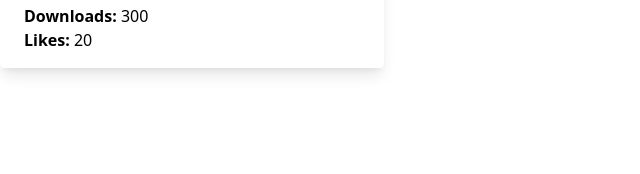
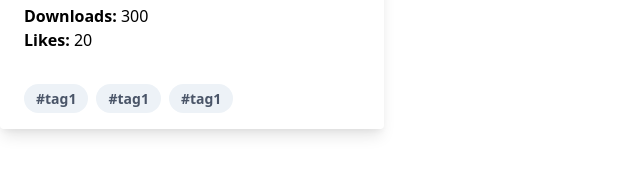
Before and after one commit to dstearle/react-image-gallery, a React (Create React App) app: page / in a window 1280 px wide. Shown: the part 362-536 px from the top of the page, without its empty margins (0-640 px from the left). Built offline with nearby package versions, Linux system fonts and the light colour scheme.

Commit message:
Added tags to new card component

```diff
--- a/src/App.js
+++ b/src/App.js
@@ -33,6 +33,17 @@
 
       </div>
 
+      {/* Tags */}
+      <div className="px-6 py-4">
+
+        <span className="inline-block bg-gray-200 rounded-full px-3 py-1 text-sm font-semibold text-gray-700 mr-2">#tag1</span>
+
+        <span className="inline-block bg-gray-200 rounded-full px-3 py-1 text-sm font-semibold text-gray-700 mr-2">#tag1</span>
+
+        <span className="inline-block bg-gray-200 rounded-full px-3 py-1 text-sm font-semibold text-gray-700 mr-2">#tag1</span>
+
+      </div>
+
     </div>
 
   );
```
